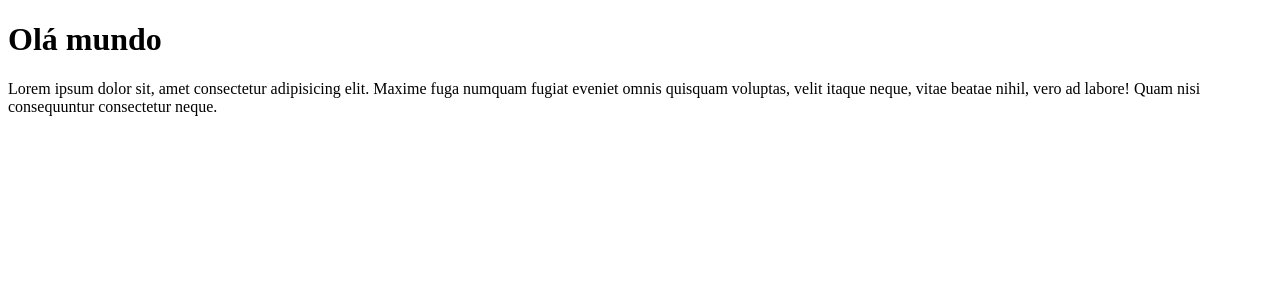
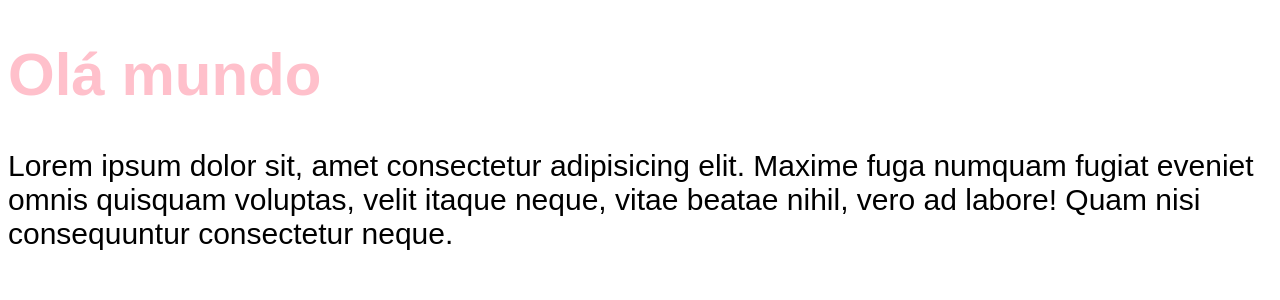
Before and after one commit to jotas653/curso_react_pomodoro, a React (Vite) app: page / in a window 1280 px wide. Shown: the top 300 px of the page. Built offline with nearby package versions, Linux system fonts and the light colour scheme.

Commit message:
Adicionando os arquivos de style

```diff
--- a/src/App.tsx
+++ b/src/App.tsx
@@ -1,3 +1,6 @@
+import './styles/theme.css'
+import './styles/global.css'
+
 
 export function App () {
   return (
--- /dev/null
+++ b/src/styles/global.css
@@ -0,0 +1,8 @@
+body {
+    font-family:  sans-serif;
+    font-size: 30px;
+}
+
+h1 {
+    color: var(--primary);
+}
--- /dev/null
+++ b/src/styles/theme.css
@@ -0,0 +1,3 @@
+:root {
+    --primary: pink
+}
```
